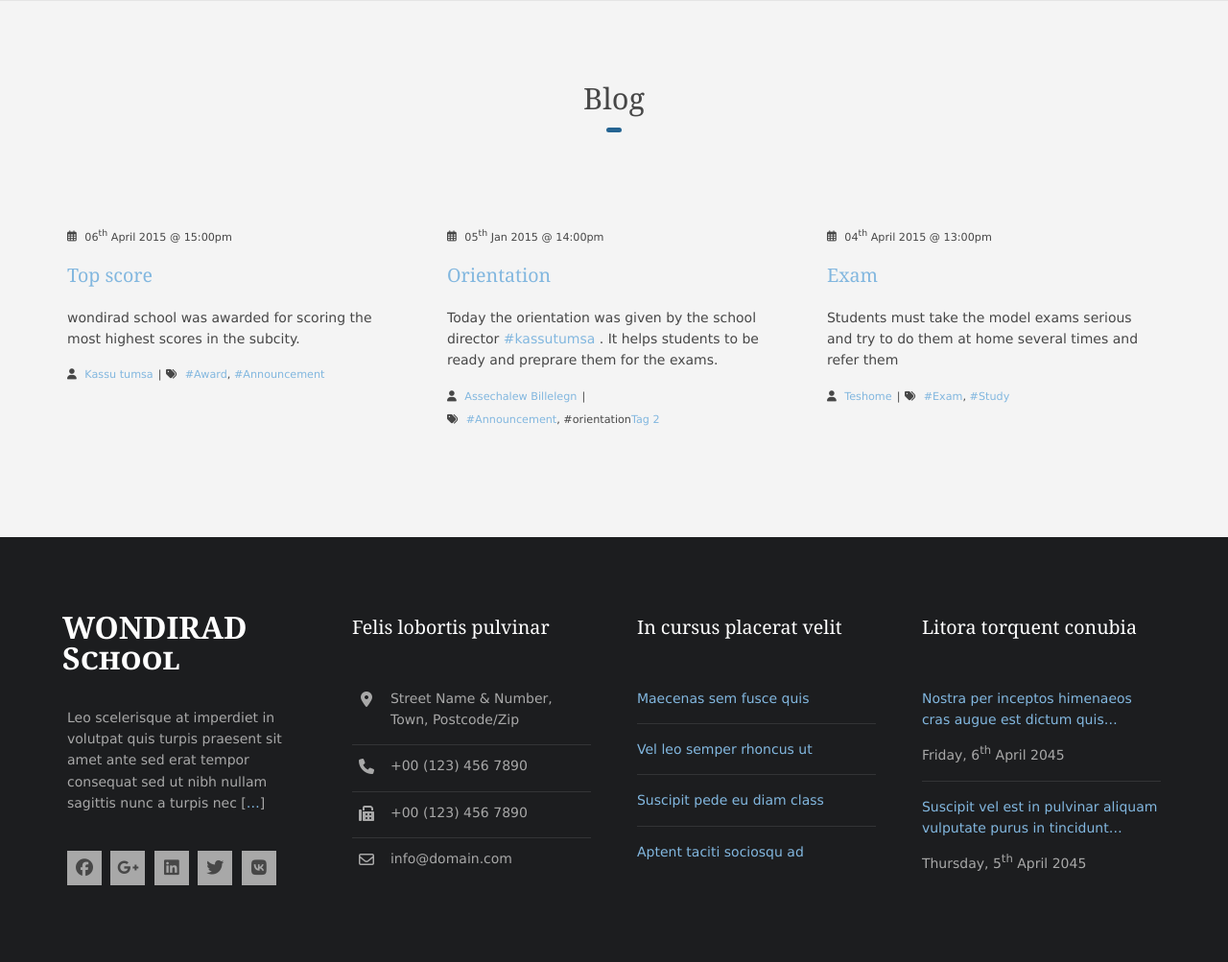
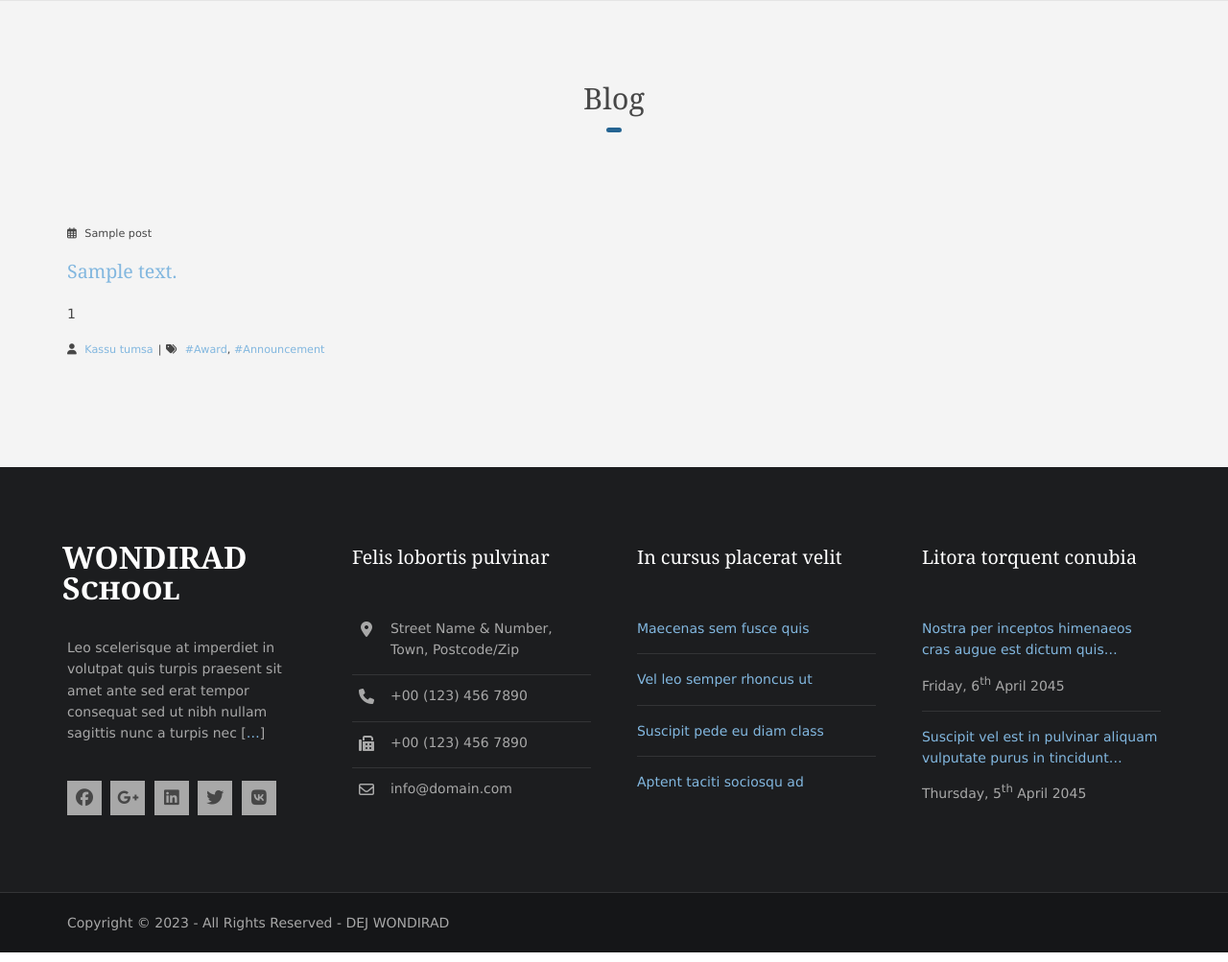
Before and after one commit to YosephSE/School-Management-System, a Flask app: page / in a window 1280 px wide. Shown: the part 3051-4054 px from the top of the page at 96% size. Run offline with Flask 3, Linux system fonts and the light colour scheme; tables that the repository leaves empty or names only in its code hold one stand-in row (values such as "Sample post"); some libraries are stand-ins or nearby versions.

Commit message:
home page blog post fixed

```diff
--- a/app.py
+++ b/app.py
@@ -50,7 +50,9 @@ def index():
     cur.execute("SELECT * FROM posts ORDER BY ID DESC LIMIT 3;")
     posts = cur.fetchall()
     cur.close()
-    return render_template('public/index.html', posts = posts)
+
+    length = len(posts)
+    return render_template('public/index.html', posts = posts, length = length)
 
 #  routes for clubs
 @app.route('/itclub')
--- a/templates/public/index.html
+++ b/templates/public/index.html
@@ -217,23 +217,25 @@
     <ul class="nospace group latest">
         <li class="one_third first">
           <article>
-          <time datetime="2045-04-06T08:15+00:00"><i class="far fa-calendar-alt rgtspace-5"></i> 06<sup>th</sup> April 2015 @ 15:00pm</time>
+            <time datetime="2045-04-06T08:15+00:00"><i class="far fa-calendar-alt rgtspace-5"></i> {{ posts[0][1] }}</time>
             <div class="excerpt">
-            <h6 class="heading"><a href="#">Top score</a></h6>
-            <p>wondirad school was awarded for scoring the most highest scores in the subcity.</p>
+              <h6 class="heading"><a href="#">{{ posts[0][2]}}</a></h6>
+              <p>{{ posts[0][3] }}</p>
               <ul class="meta">
                 <li><i class="fas fa-user rgtspace-5"></i> <a href="#">Kassu tumsa</a></li>
                 <li><i class="fas fa-tags rgtspace-5"></i> <a href="#">#Award</a>, <a href="#">#Announcement</a></li>
               </ul>
             </div>
           </article>
+
         </li>
+      {% if length > 1 %}
       <li class="one_third">
         <article>
-          <time datetime="2045-04-05T08:14+00:00"><i class="far fa-calendar-alt rgtspace-5"></i> 05<sup>th</sup> Jan 2015 @ 14:00pm</time>
+          <time datetime="2045-04-05T08:14+00:00"><i class="far fa-calendar-alt rgtspace-5"></i> {{ posts[1][1] }}</time>
           <div class="excerpt">
-            <h6 class="heading"><a href="#">Orientation</a></h6>
-            <p>Today the orientation was given by the school director <a href="#"> #kassutumsa </a>. It helps students to be ready and preprare them for the exams.</p>
+            <h6 class="heading"><a href="#">{{ posts[1][2]}}</a></h6>
+            <p>{{ posts[1][3] }}</p>
             <ul class="meta">
               <li><i class="fas fa-user rgtspace-5"></i> <a href="#">Assechalew Billelegn</a></li>
               <li><i class="fas fa-tags rgtspace-5"></i> <a href="#">#Announcement</a>, #orientation<a href="#">Tag 2</a></li>
@@ -241,12 +243,16 @@
           </div>
         </article>
       </li>
+      {% endif %}
+      {% if length > 2 %}
       <li class="one_third">
         <article>
-          <time datetime="2045-04-04T08:13+00:00"><i class="far fa-calendar-alt rgtspace-5"></i> 04<sup>th</sup> April 2015 @ 13:00pm</time>
+          <time datetime="2045-04-04T08:13+00:00"><i class="far fa-calendar-alt rgtspace-5"></i> {{posts[2][1]}}</time>
           <div class="excerpt">
-            <h6 class="heading"><a href="#">Exam</a></h6>
-            <p> Students must take the model exams serious and try to do them at home several times and refer them</p>
+            <h6 class="heading"><a href="#">{{posts[2][2]}}</a></h6>
+            <ul class="meta">
+            <ul class="meta">
+            <p>{{posts[2][3]}}</p>
             <ul class="meta">
               <li><i class="fas fa-user rgtspace-5"></i> <a href="#">Teshome</a></li>
               <li><i class="fas fa-tags rgtspace-5"></i> <a href="#">#Exam</a>, <a href="#">#Study</a></li>
@@ -254,8 +260,8 @@
           </div>
         </article>
       </li>
+      {% endif %}
     </ul>
-
   </section>
 </div>
 {% endblock %}
```
Lines whose indentation alone changed are shown as unchanged.
